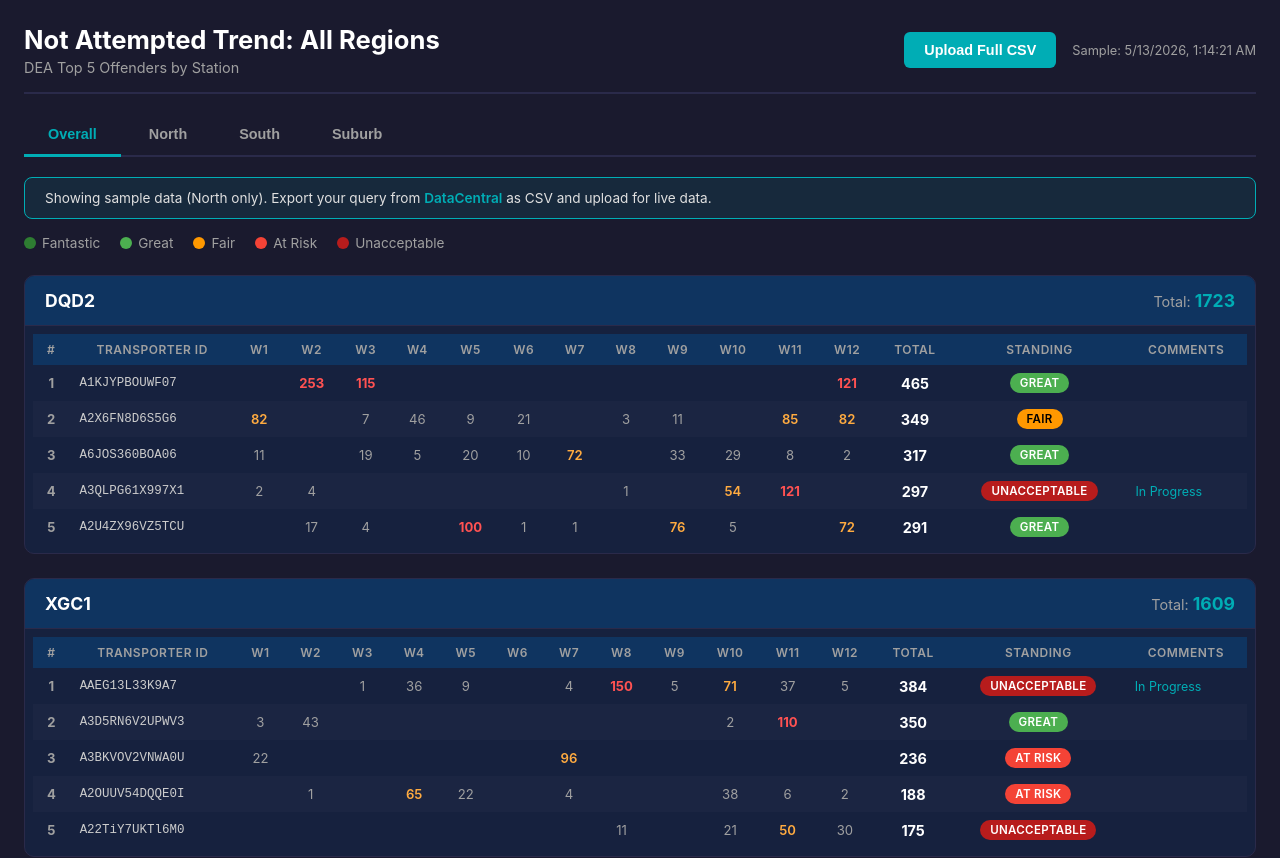
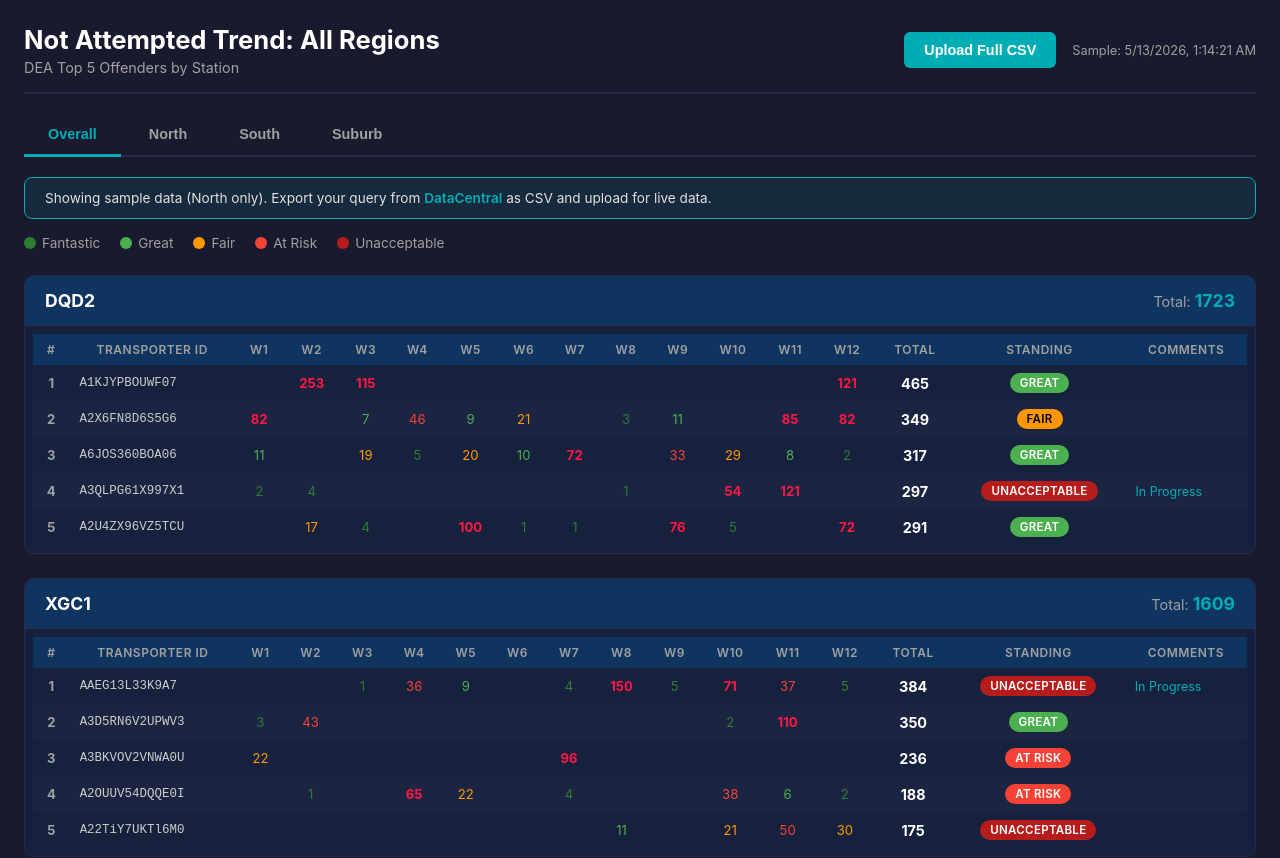
Before and after one commit to joshuarivas007-cyber/dea-dashboard, a React (Vite) app: page / in a window 1280 px wide. Shown: the top 858 px of the page. Built offline with nearby package versions, Linux system fonts and the light colour scheme; the HTML template or start-up script is replaced by a standard one.

Commit message:
Color weekly numbers by standing thresholds

```diff
--- a/src/components/StationCard.jsx
+++ b/src/components/StationCard.jsx
@@ -1,4 +1,13 @@
 import { getStandingColor } from '../data/stationData';
+
+function getWeekColor(val) {
+  if (!val || val === 0) return null;
+  if (val <= 5) return { color: '#2e7d32' };
+  if (val <= 15) return { color: '#4caf50' };
+  if (val <= 30) return { color: '#ff9800' };
+  if (val <= 50) return { color: '#f44336' };
+  return { color: '#ff1744', fontWeight: 700 };
+}
 
 export default function StationCard({ station }) {
   return (
@@ -28,11 +37,14 @@ export default function StationCard({ station }) {
                 <tr key={t.id}>
                   <td className="rank">{idx + 1}</td>
                   <td className="transporter-id">{t.id}</td>
-                  {Object.values(t.weeks).map((val, i) => (
-                    <td key={i} className={"wk-cell" + (val && val >= 100 ? " high" : val && val >= 50 ? " medium" : "")}>
-                      {val || ''}
-                    </td>
-                  ))}
+                  {Object.values(t.weeks).map((val, i) => {
+                    const weekStyle = getWeekColor(val);
+                    return (
+                      <td key={i} className="wk-cell" style={weekStyle || undefined}>
+                        {val || ''}
+                      </td>
+                    );
+                  })}
                   <td className="grand-total">{t.grandTotal}</td>
                   <td>
                     <span className="standing-badge" style={{ backgroundColor: colors.bg, color: colors.text }}>
```
